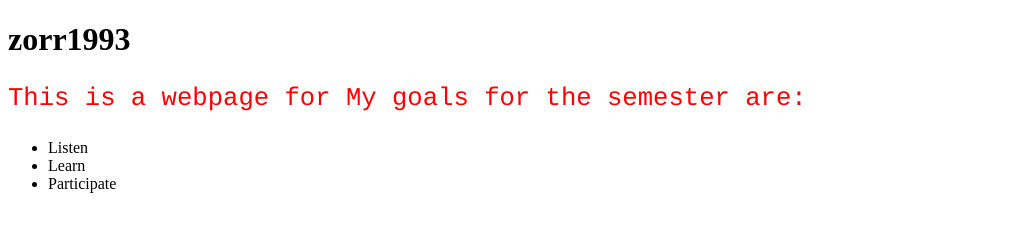
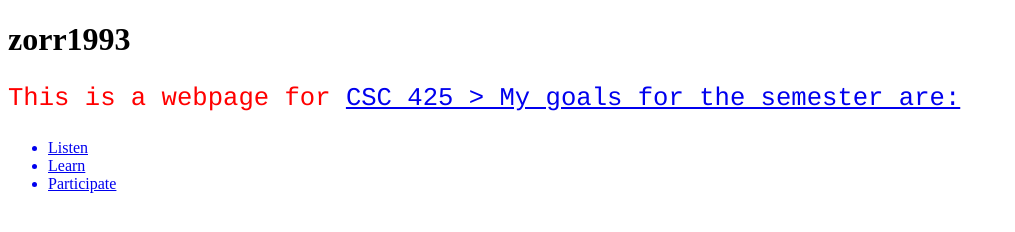
Before and after one commit to zorr1993/zorr1993, a plain HTML site: page index.html in a window 1280 px wide. Shown: the whole page, without its empty margins (0-1015 px from the left). Drawn offline with Linux system fonts and the light colour scheme.

Commit message:
Update index.html

```diff
--- a/index.html
+++ b/index.html
@@ -8,7 +8,7 @@
 <h1>
 zorr1993
 </h1>
-<p>This is a webpage for <ahref="https://msucsis.github.io/csc425/"> </a> My goals for the semester are:</p>
+<p>This is a webpage for <a href="https://msucsis.github.io/csc425/"> CSC 425 > My goals for the semester are:</p>
 <ul>
 <li>Listen</li>
 <li>Learn</li>
```
